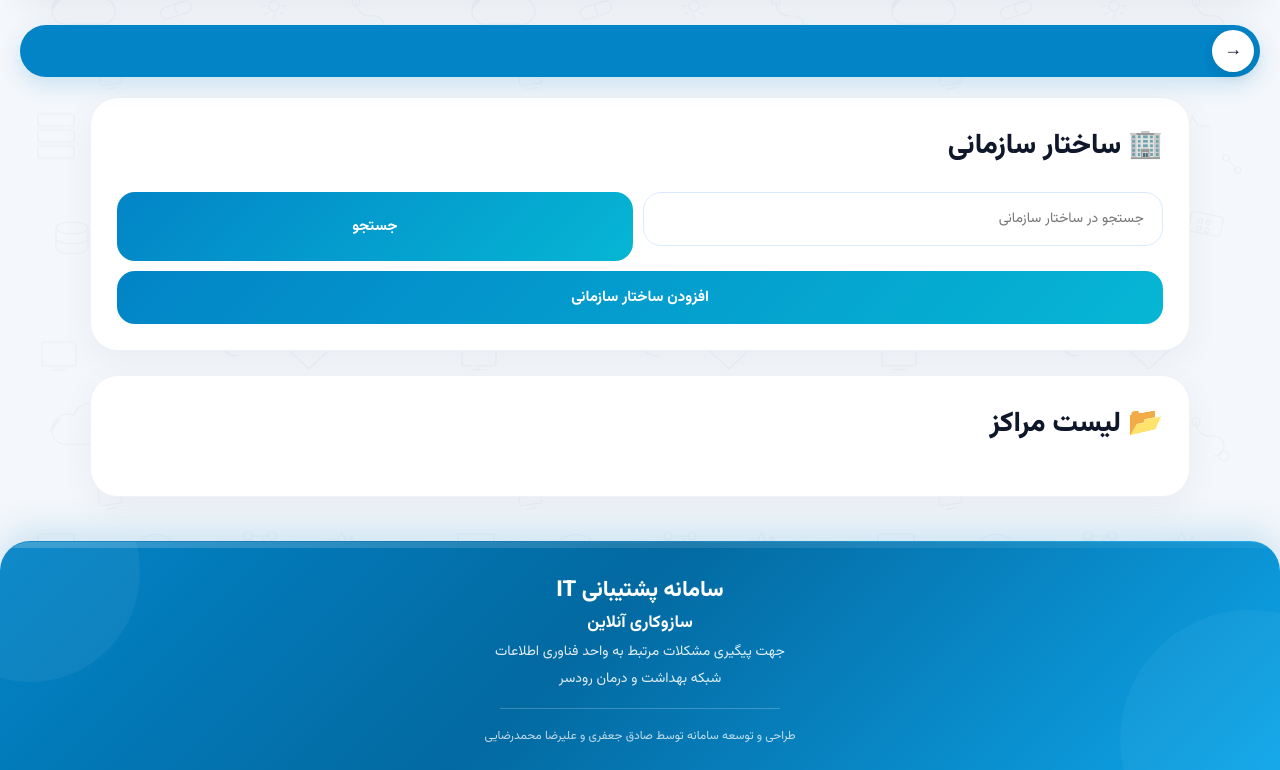
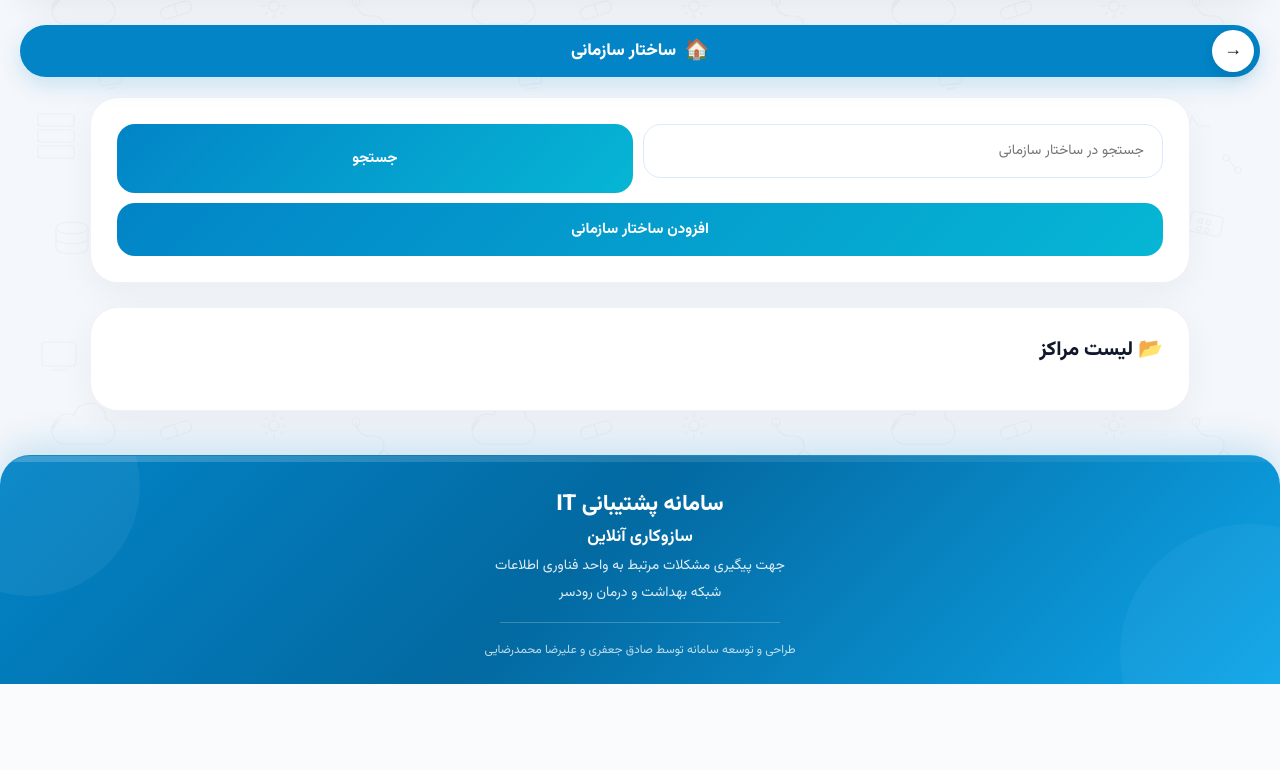
Before and after one commit to mr-BigJay/ticketin, a PHP site: page /admin/organization/index.php in a window 1280 px wide. Shown: the part 118-888 px from the top of the page. After the commit the page ends 802 px from the top, so only its background shows below. Run offline with PHP 8.4, Linux system fonts and the light colour scheme; the visitor is signed in with stand-in values (Sample User, id 1); data that the repository does not hold is empty.

Commit message:
Fix organization/pending-users unified header and add UI deploy script
Pages now use page_title for Design B header bar. Add deploy-ui.sh to
replace header/footer on server and remove common legacy header copies.

Co-authored-by: mr-BigJay <mr-BigJay@users.noreply.github.com>

```diff
--- a/admin/organization/index.php
+++ b/admin/organization/index.php
@@ -166,6 +166,7 @@ if($search){
 }
 
 $back_url = '../index.php';
+$page_title = '🏢 ساختار سازمانی';
 
 include '../../includes/header.php';
 
@@ -203,11 +204,17 @@ include '../../includes/header.php';
 
 .page-title{
 
-    font-size:28px;
+    display:none;
+
+}
+
+.section-heading{
+
+    font-size:20px;
 
     font-weight:800;
 
-    margin-bottom:24px;
+    margin-bottom:18px;
 
     color:#0f172a;
 
@@ -670,12 +677,6 @@ include '../../includes/header.php';
 <div class="page-box">
 
 <div class="card">
-
-<div class="page-title">
-
-🏢 ساختار سازمانی
-
-</div>
 
 <?php if($message): ?>
 
@@ -734,11 +735,7 @@ onclick="openAddModal()">
 
 <div class="card">
 
-<div class="page-title">
-
-📂 لیست مراکز
-
-</div>
+<h2 class="section-heading">📂 لیست مراکز</h2>
 
 <?php foreach($centers as $center): ?>
 
--- a/admin/pending-users.php
+++ b/admin/pending-users.php
@@ -89,12 +89,12 @@ if(isset($_POST['approve_user'])){
     exit;
 }
 $back_url = 'index.php';
+$page_title = '⏳ کاربران در انتظار تایید';
 
 require '../includes/header.php';
 ?>
 
 <div class="page-box">
-    <div class="page-title">⏳ کاربران در انتظار تایید</div>
 
     <div class="card">
         <form method="GET" style="display:flex;gap:10px;align-items:center;flex-wrap:wrap;">
--- a/includes/header.php
+++ b/includes/header.php
@@ -2,6 +2,7 @@
 
 // Canonical Ticketin header (Design B). Replace includes/header.php on deploy;
 // do not keep legacy header copies elsewhere on the server.
+// TICKETIN_HEADER_VERSION=design-b-unified
 
 if(session_status() == PHP_SESSION_NONE){
 
```
Also changed, not shown: 1 other file.
